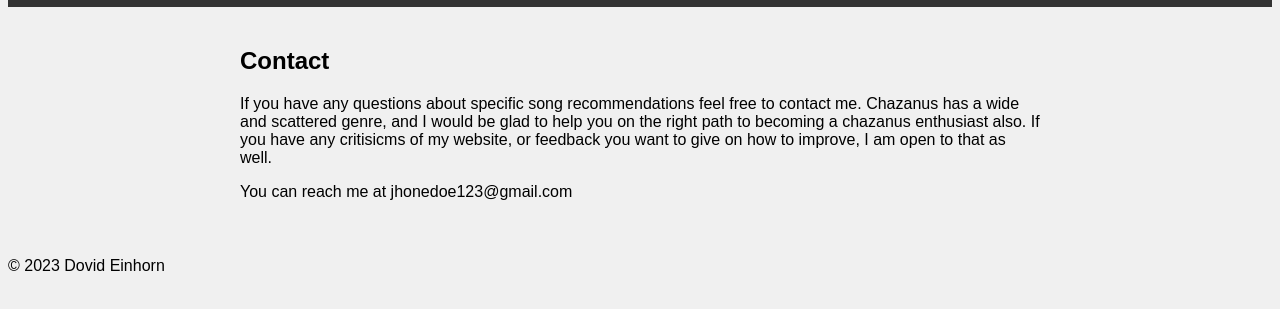
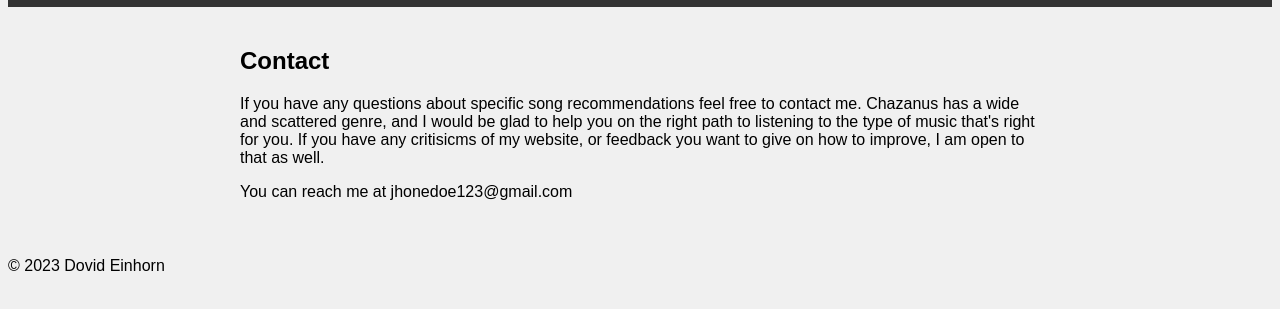
Before and after one commit to dovide123/Own-Website, a plain HTML site: page contact.html in a window 1280 px wide. Shown: the part 119-428 px from the top of the page. Drawn offline with Linux system fonts and the light colour scheme.

Commit message:
Update contact.html

```diff
--- a/contact.html
+++ b/contact.html
@@ -20,7 +20,7 @@
 
       <section>
         <h1>Contact</h1>
-        <p> If you have any questions about specific song recommendations feel free to contact me. Chazanus has a wide and scattered genre, and I would be glad to help you on the right path to becoming a chazanus enthusiast also. If you have any critisicms of my website, or feedback you want to give on how to improve, I am open to that as well. </p>
+        <p> If you have any questions about specific song recommendations feel free to contact me. Chazanus has a wide and scattered genre, and I would be glad to help you on the right path to listening to the type of music that's right for you. If you have any critisicms of my website, or feedback you want to give on how to improve, I am open to that as well. </p>
         <p>You can reach me at jhonedoe123@gmail.com</p>
       </section>
     </main>
```
